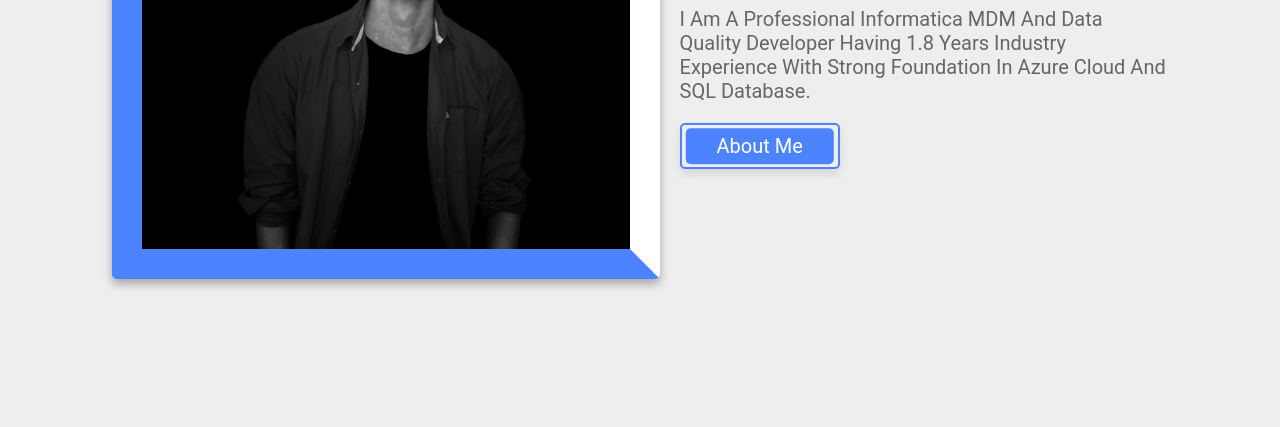
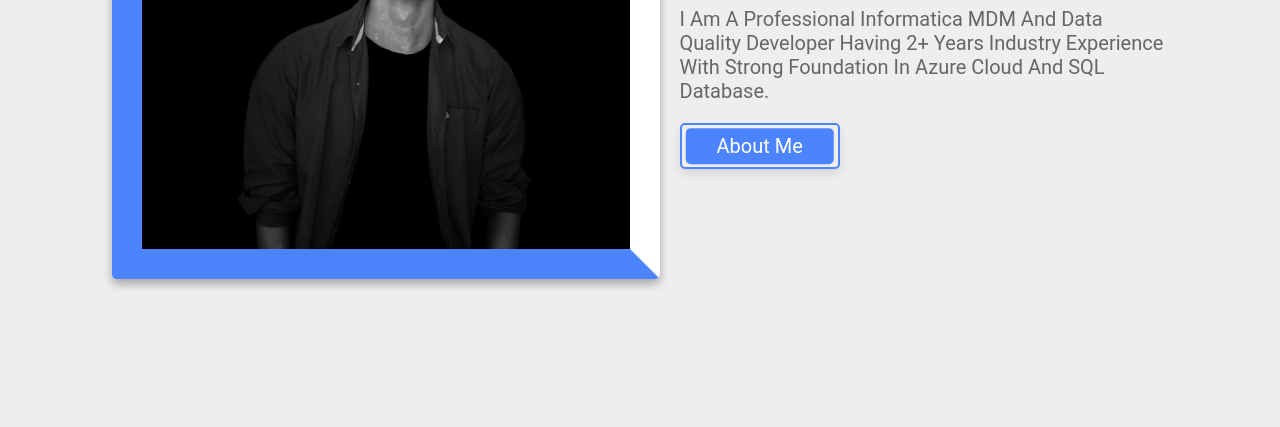
Before and after one commit to vishal-ramesh-tiwari/Vishalportfolio, a plain HTML site: page index.html in a window 1280 px wide. Shown: the part 370-797 px from the top of the page. Drawn offline with nearby package versions, Linux system fonts and the light colour scheme.

Commit message:
Update index.html

```diff
--- a/index.html
+++ b/index.html
@@ -48,7 +48,7 @@
     <div class="content">
         <span class="hello">hello</span>
         <h3> I'M <span>Vishal Tiwari</span> </h3>
-        <p>I am a professional Informatica MDM and Data Quality developer having 1.8 Years Industry Experience with strong foundation in Azure cloud and SQL database.</p>
+        <p>I am a professional Informatica MDM and Data Quality developer having 2+ Years Industry Experience with strong foundation in Azure cloud and SQL database.</p>
         <a href="#about" class="btn">about me</a>
     </div>
 
```
